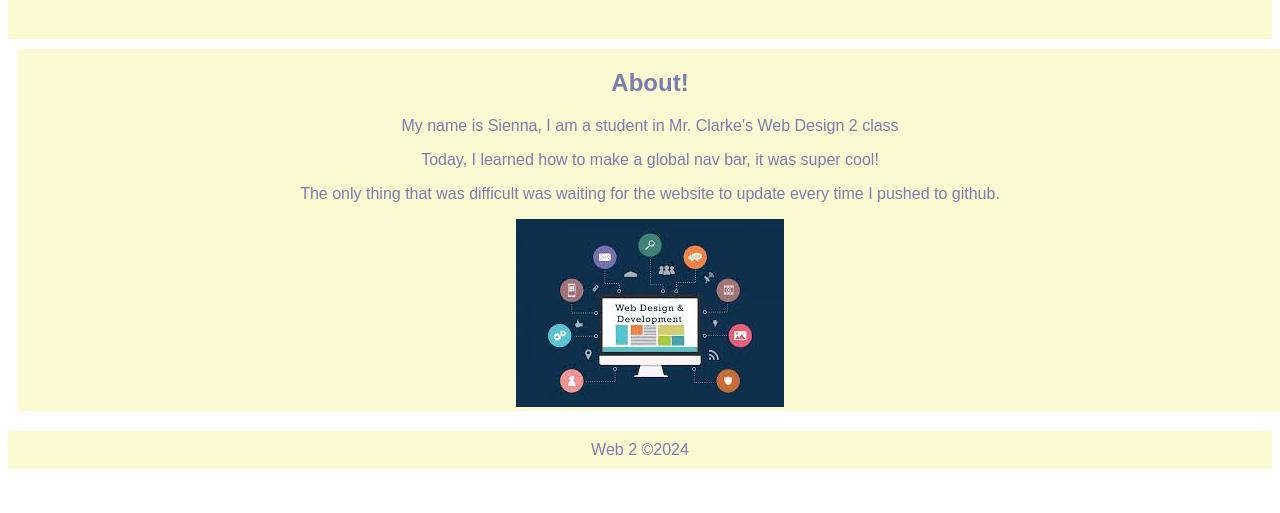
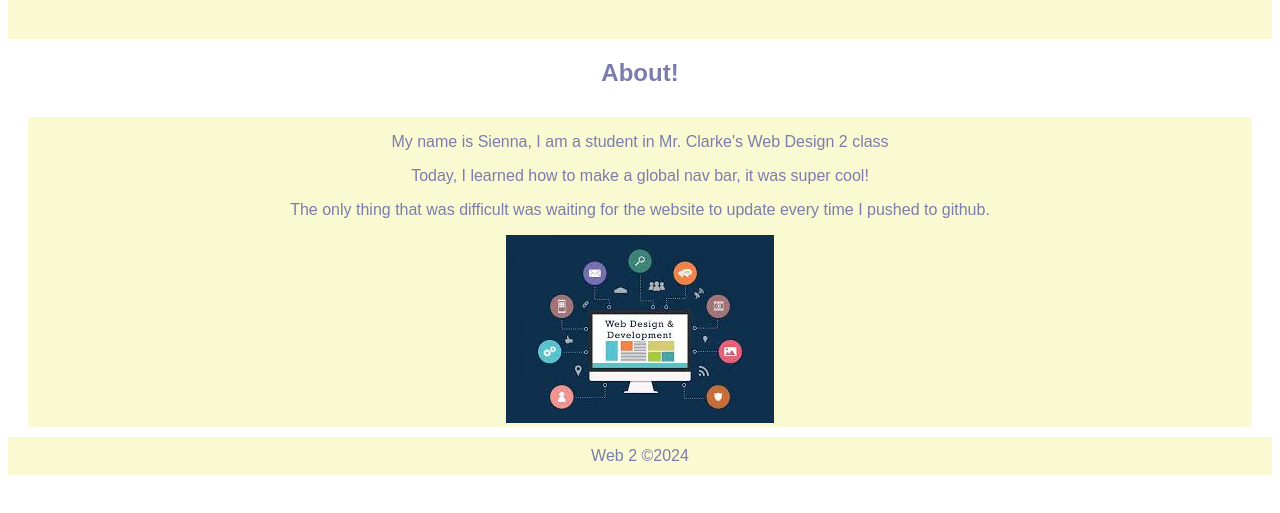
Before and after one commit to sroggeveen/sroggeveen.github.io, a plain HTML site: page nav_include_demo/about.html in a window 1280 px wide. Shown: the part 89-602 px from the top of the page. Drawn offline with nearby package versions, Linux system fonts and the light colour scheme; a script that the page names is missing.

Commit message:
final change

```diff
--- a/nav_include_demo/about.html
+++ b/nav_include_demo/about.html
@@ -22,8 +22,10 @@
             <h1>CSS and JS Global Nav Demo!</h1>
         </div>
 
+        <div class="main">
+            <h2>About!</h2>
+
             <div class="about">
-            <h2>About!</h2>
                 <p>My name is Sienna, I am a student in Mr. Clarke's Web Design 2 class</p>
                 <p>Today, I learned how to make a global nav bar, it was super cool!</p>
                 <p>The only thing that was difficult was waiting for the website to update every time I pushed to github.</p>
@@ -35,7 +37,7 @@
         <div class="footer">
             <footer>Web 2 &copy;2024</footer>
         </div>
-
+    </div>
 </body>
 
 
--- a/nav_include_demo/css/style.css
+++ b/nav_include_demo/css/style.css
@@ -48,7 +48,7 @@ footer {
     float: left;
     width: 100%;
     background-color: lightgoldenrodyellow;
-    margin: 0 auto;
+    margin: 10px auto;
     text-align: center;
 }
 
@@ -56,7 +56,7 @@ footer {
     float: left;
     width: 100%;
     background-color: lightgoldenrodyellow;
-    margin: 10px;
+    margin: 10px auto;
     text-align: center;
 }
 
```
Lines whose indentation alone changed are shown as unchanged.
